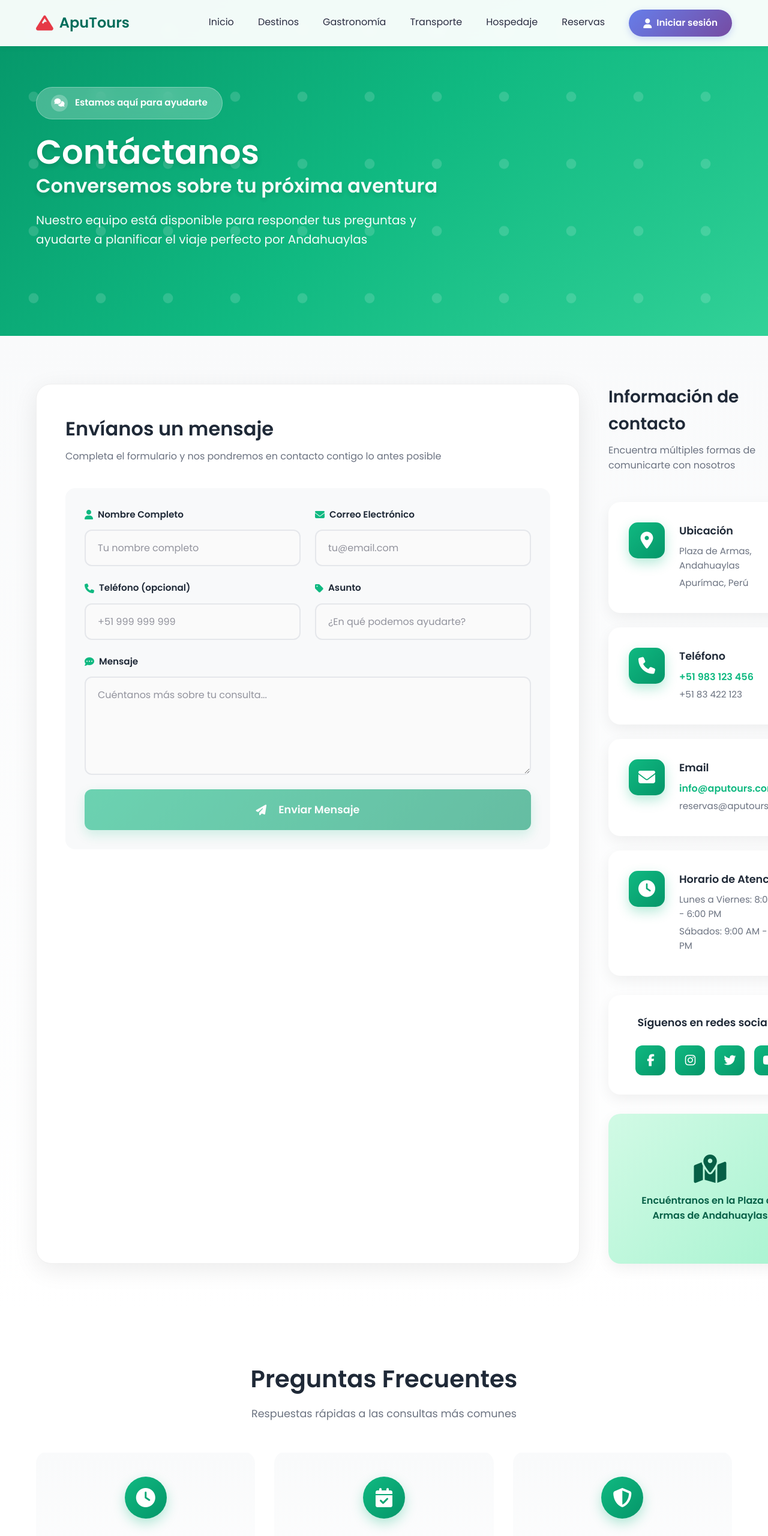
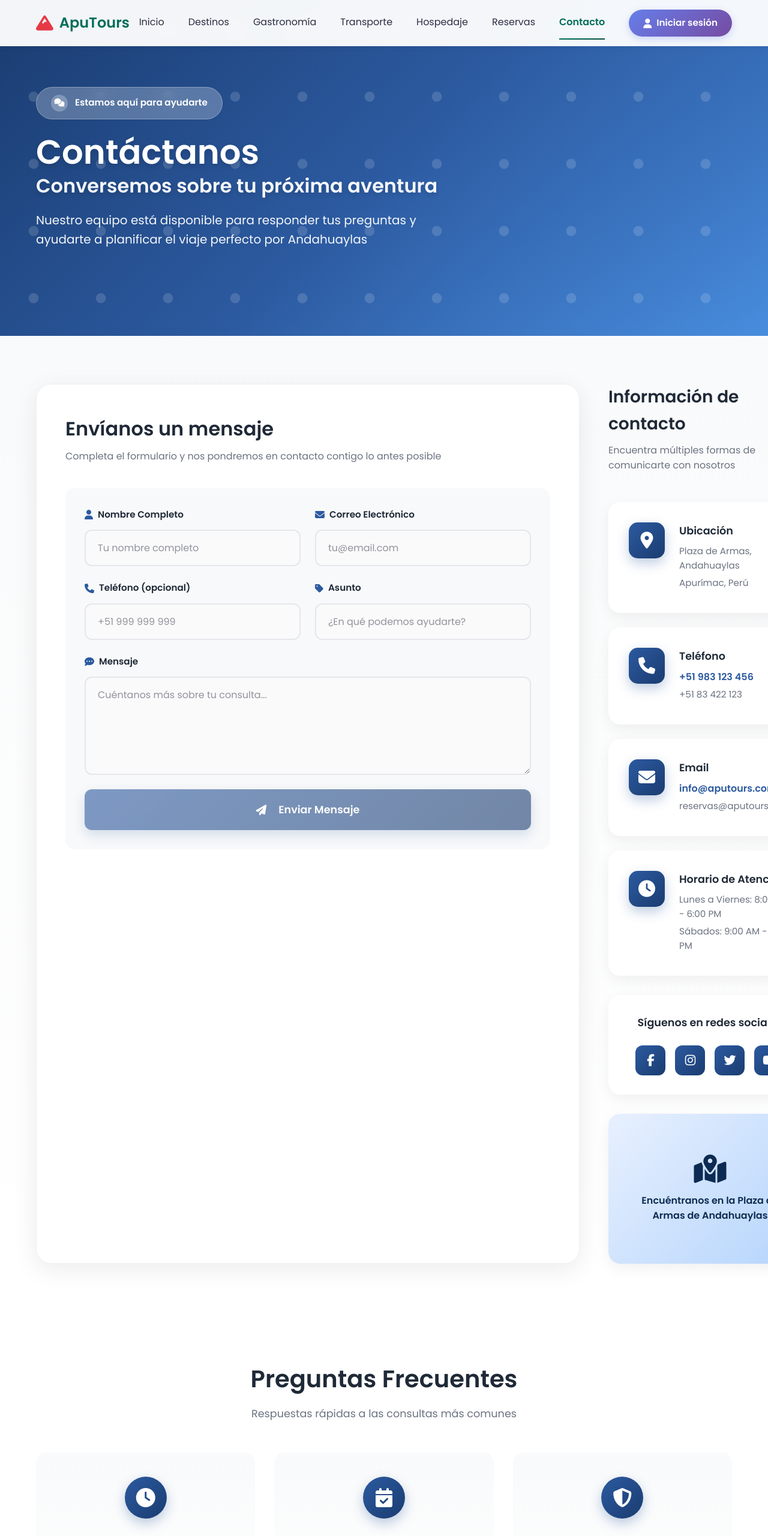
Before and after one commit to diego-reynaga/ApuTours, an Angular app: page /contacto in a window 1280 px wide. Shown: the top 2561 px of the page at 60% size. Built offline with nearby package versions, Linux system fonts and the light colour scheme; no server answers.

Commit message:
mejoras UI/UX en contacto

```diff
--- a/src/app/components/navbar/navbar.css
+++ b/src/app/components/navbar/navbar.css
@@ -0,0 +1,8 @@
+.nav-link.active {
+    color: var(--primary-color);
+    font-weight: 700;
+}
+
+.nav-link.active::after {
+    width: 100%;
+}
--- a/src/app/components/navbar/navbar.html
+++ b/src/app/components/navbar/navbar.html
@@ -5,27 +5,13 @@
             <span>ApuTours</span>
         </a>
         <div class="nav-menu" [class.active]="isMenuOpen">
-            @if (shouldShowLink('/')) {
-                <a routerLink="/" class="nav-link" (click)="closeMenu()">Inicio</a>
-            }
-            @if (shouldShowLink('/destinos')) {
-                <a routerLink="/destinos" class="nav-link" (click)="closeMenu()">Destinos</a>
-            }
-            @if (shouldShowLink('/gastronomia')) {
-                <a routerLink="/gastronomia" class="nav-link" (click)="closeMenu()">Gastronomía</a>
-            }
-            @if (shouldShowLink('/transporte')) {
-                <a routerLink="/transporte" class="nav-link" (click)="closeMenu()">Transporte</a>
-            }
-            @if (shouldShowLink('/hospedaje')) {
-                <a routerLink="/hospedaje" class="nav-link" (click)="closeMenu()">Hospedaje</a>
-            }
-            @if (shouldShowLink('/reservas')) {
-                <a routerLink="/reservas" class="nav-link" (click)="closeMenu()">Reservas</a>
-            }
-            @if (shouldShowLink('/contacto')) {
-                <a routerLink="/contacto" class="nav-link" (click)="closeMenu()">Contacto</a>
-            }
+            <a routerLink="/" class="nav-link" routerLinkActive="active" [routerLinkActiveOptions]="{exact: true}" (click)="closeMenu()">Inicio</a>
+            <a routerLink="/destinos" class="nav-link" routerLinkActive="active" (click)="closeMenu()">Destinos</a>
+            <a routerLink="/gastronomia" class="nav-link" routerLinkActive="active" (click)="closeMenu()">Gastronomía</a>
+            <a routerLink="/transporte" class="nav-link" routerLinkActive="active" (click)="closeMenu()">Transporte</a>
+            <a routerLink="/hospedaje" class="nav-link" routerLinkActive="active" (click)="closeMenu()">Hospedaje</a>
+            <a routerLink="/reservas" class="nav-link" routerLinkActive="active" (click)="closeMenu()">Reservas</a>
+            <a routerLink="/contacto" class="nav-link" routerLinkActive="active" (click)="closeMenu()">Contacto</a>
 
             @if (!isAuthenticated()) {
                 <a routerLink="/login" class="nav-btn-login" (click)="closeMenu()">
--- a/src/app/components/navbar/navbar.ts
+++ b/src/app/components/navbar/navbar.ts
@@ -1,12 +1,12 @@
 import { Component, HostListener, computed, Signal } from '@angular/core';
-import { RouterLink, Router, NavigationEnd } from '@angular/router';
+import { RouterLink, RouterLinkActive, Router, NavigationEnd } from '@angular/router';
 import { CommonModule } from '@angular/common';
 import { filter } from 'rxjs/operators';
 import { AuthService, User } from '../../services/auth.service';
 
 @Component({
   selector: 'app-navbar',
-  imports: [RouterLink, CommonModule],
+  imports: [RouterLink, RouterLinkActive, CommonModule],
   templateUrl: './navbar.html',
   styleUrls: ['./navbar.css'],
 })
@@ -55,9 +55,9 @@ export class Navbar {
   }
 
   // Verificar si un link debe mostrarse (ocultar si es la ruta actual)
-  shouldShowLink(route: string): boolean {
-    return this.currentRoute !== route;
-  }
+  // shouldShowLink(route: string): boolean {
+  //   return this.currentRoute !== route;
+  // }
 
   // Cerrar sesión
   async logout(): Promise<void> {
--- a/src/app/pages/contacto/contacto.css
+++ b/src/app/pages/contacto/contacto.css
@@ -4,8 +4,8 @@
 
 /* Hero Section */
 .contacto-hero {
-    background: radial-gradient(circle at top right, rgba(16, 185, 129, 0.3), transparent 50%),
-                linear-gradient(135deg, #059669 0%, #10b981 50%, #34d399 100%);
+    background: radial-gradient(circle at top right, rgba(44, 90, 160, 0.3), transparent 50%),
+                linear-gradient(135deg, #1a3c70 0%, #2c5aa0 50%, #4a90e2 100%);
     min-height: 70vh;
     position: relative;
     overflow: hidden;
@@ -194,7 +194,7 @@
 }
 
 .form-group label i {
-    color: #10b981;
+    color: #2c5aa0;
     font-size: 1rem;
 }
 
@@ -212,8 +212,8 @@
 .form-group input:focus,
 .form-group textarea:focus {
     outline: none;
-    border-color: #10b981;
-    box-shadow: 0 0 0 3px rgba(16, 185, 129, 0.1);
+    border-color: #2c5aa0;
+    box-shadow: 0 0 0 3px rgba(44, 90, 160, 0.1);
     background: white;
 }
 
@@ -223,7 +223,7 @@
 }
 
 .submit-button {
-    background: linear-gradient(135deg, #10b981, #059669);
+    background: linear-gradient(135deg, #2c5aa0, #1a3c70);
     color: white;
     border: none;
     padding: 1.25rem 2rem;
@@ -236,12 +236,12 @@
     align-items: center;
     justify-content: center;
     gap: 0.75rem;
-    box-shadow: 0 8px 20px rgba(16, 185, 129, 0.3);
+    box-shadow: 0 8px 20px rgba(44, 90, 160, 0.3);
 }
 
 .submit-button:hover:not(:disabled) {
     transform: translateY(-2px);
-    box-shadow: 0 12px 30px rgba(16, 185, 129, 0.4);
+    box-shadow: 0 12px 30px rgba(44, 90, 160, 0.4);
 }
 
 .submit-button:disabled {
@@ -290,14 +290,14 @@
 
 .info-card:hover {
     transform: translateX(5px);
-    box-shadow: 0 12px 35px rgba(16, 185, 129, 0.15);
-    border-color: #10b981;
+    box-shadow: 0 12px 35px rgba(44, 90, 160, 0.15);
+    border-color: #2c5aa0;
 }
 
 .info-icon {
     width: 60px;
     height: 60px;
-    background: linear-gradient(135deg, #10b981, #059669);
+    background: linear-gradient(135deg, #2c5aa0, #1a3c70);
     border-radius: 15px;
     display: flex;
     align-items: center;
@@ -305,7 +305,7 @@
     color: white;
     font-size: 1.75rem;
     flex-shrink: 0;
-    box-shadow: 0 8px 20px rgba(16, 185, 129, 0.3);
+    box-shadow: 0 8px 20px rgba(44, 90, 160, 0.3);
 }
 
 .info-content h3 {
@@ -322,14 +322,14 @@
 }
 
 .info-link {
-    color: #10b981;
+    color: #2c5aa0;
     text-decoration: none;
     font-weight: 600;
     transition: all 0.2s ease;
 }
 
 .info-link:hover {
-    color: #059669;
+    color: #1a3c70;
     text-decoration: underline;
 }
 
@@ -358,7 +358,7 @@
 .social-link {
     width: 50px;
     height: 50px;
-    background: linear-gradient(135deg, #10b981, #059669);
+    background: linear-gradient(135deg, #2c5aa0, #1a3c70);
     border-radius: 12px;
     display: flex;
     align-items: center;
@@ -371,7 +371,7 @@
 
 .social-link:hover {
     transform: translateY(-5px);
-    box-shadow: 0 10px 25px rgba(16, 185, 129, 0.4);
+    box-shadow: 0 10px 25px rgba(44, 90, 160, 0.4);
 }
 
 /* Map */
@@ -384,12 +384,12 @@
 
 .map-placeholder {
     height: 250px;
-    background: linear-gradient(135deg, #d1fae5, #a7f3d0);
+    background: linear-gradient(135deg, #e8f0fe, #b3d4fc);
     display: flex;
     flex-direction: column;
     align-items: center;
     justify-content: center;
-    color: #065f46;
+    color: #0d2b52;
     text-align: center;
     padding: 2rem;
 }
@@ -444,14 +444,14 @@
 
 .faq-card:hover {
     transform: translateY(-8px);
-    box-shadow: 0 20px 40px rgba(16, 185, 129, 0.15);
-    border-color: #10b981;
+    box-shadow: 0 20px 40px rgba(44, 90, 160, 0.15);
+    border-color: #2c5aa0;
 }
 
 .faq-icon {
     width: 70px;
     height: 70px;
-    background: linear-gradient(135deg, #10b981, #059669);
+    background: linear-gradient(135deg, #2c5aa0, #1a3c70);
     border-radius: 50%;
     display: flex;
     align-items: center;
@@ -459,7 +459,7 @@
     color: white;
     font-size: 2rem;
     margin: 0 auto 1.5rem;
-    box-shadow: 0 8px 20px rgba(16, 185, 129, 0.3);
+    box-shadow: 0 8px 20px rgba(44, 90, 160, 0.3);
 }
 
 .faq-card h3 {
--- a/src/app/pages/contacto/contacto.ts
+++ b/src/app/pages/contacto/contacto.ts
@@ -1,8 +1,9 @@
-import { Component } from '@angular/core';
+import { Component, inject, effect } from '@angular/core';
 import { CommonModule } from '@angular/common';
 import { FormsModule } from '@angular/forms';
 import { Navbar } from '../../components/navbar/navbar';
 import { Footer } from '../../components/footer/footer';
+import { AuthService } from '../../services/auth.service';
 
 interface ContactForm {
   name: string;
@@ -26,6 +27,8 @@ interface ContactInfo {
   styleUrl: './contacto.css',
 })
 export class Contacto {
+  private authService = inject(AuthService);
+
   contactForm: ContactForm = {
     name: '',
     email: '',
@@ -33,6 +36,16 @@ export class Contacto {
     subject: '',
     message: ''
   };
+
+  constructor() {
+    effect(() => {
+      const user = this.authService.currentUser();
+      if (user) {
+        if (!this.contactForm.name) this.contactForm.name = user.name;
+        if (!this.contactForm.email) this.contactForm.email = user.email;
+      }
+    });
+  }
 
   isSubmitting = false;
   submitSuccess = false;
```
